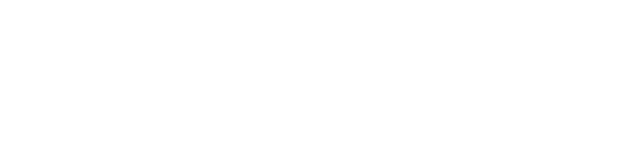
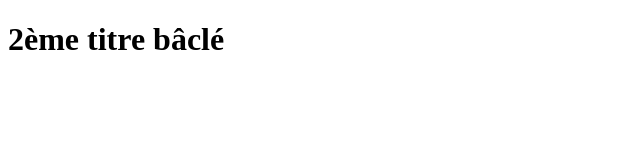
Before and after one commit to Yannis699/helloWorld, a plain HTML site: page index.html in a window 1280 px wide. Shown: the whole page, without its empty margins (0-640 px from the left). Drawn offline with Linux system fonts and the light colour scheme.

Commit message:
I am adding a h1

```diff
--- a/index.html
+++ b/index.html
@@ -8,6 +8,6 @@
     <title> Titre bâclé </title>
 </head>
 <body>
-
+    <h1> 2ème titre bâclé <h1>
 </body>
 </html>
```
